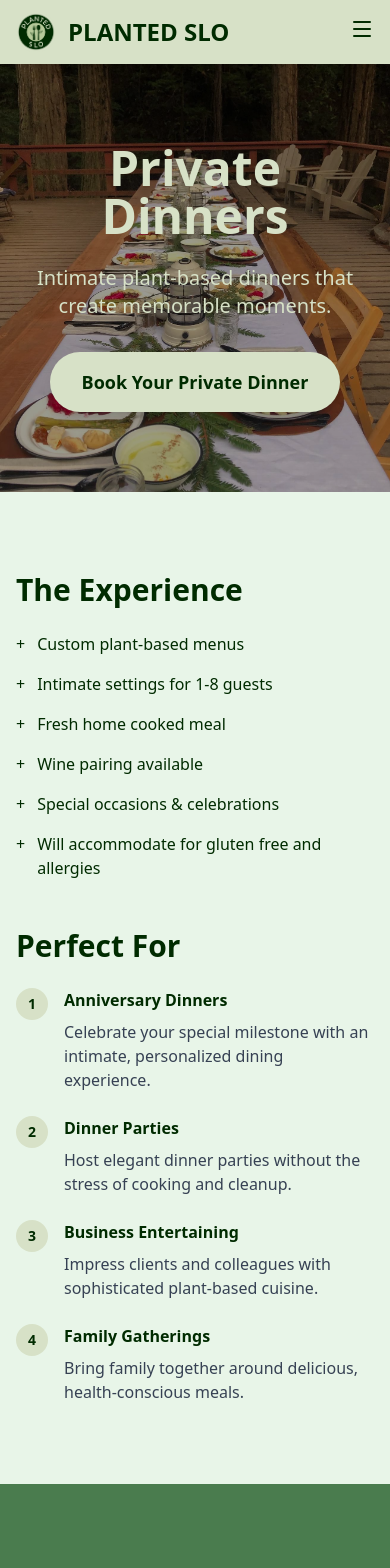
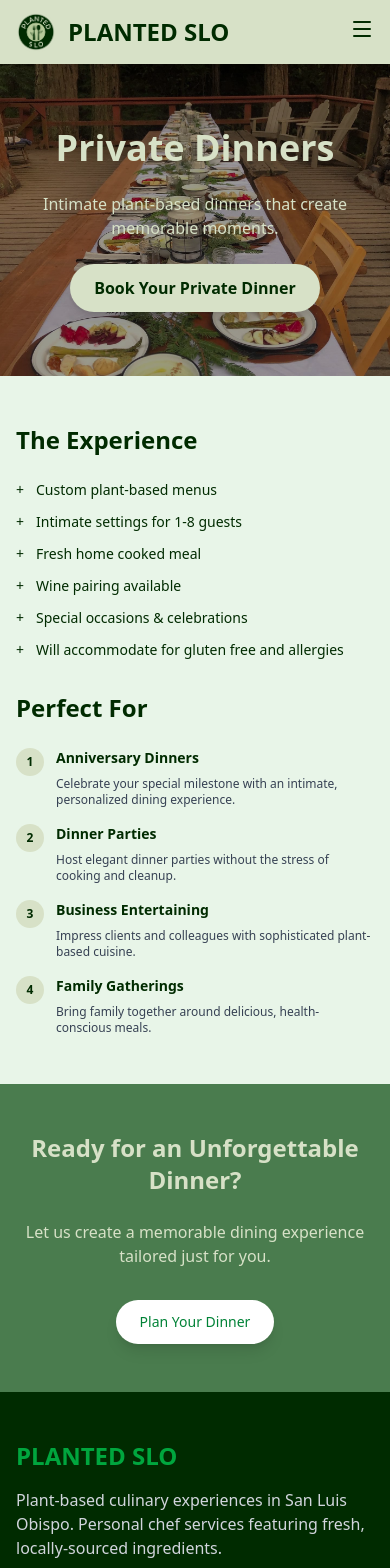
Before and after one commit to dancimo-lang/personal-chef-website, a Next.js app: page /private-dinners in a window 390 px wide. Shown: the top 1568 px of the page. Built offline with nearby package versions, Linux system fonts and the light colour scheme.

Commit message:
Optimize website for 1280x585 viewport size with xl: breakpoints

```diff
--- a/src/app/contact/page.tsx
+++ b/src/app/contact/page.tsx
@@ -21,7 +21,7 @@ export default function ContactPage() {
     <div className="min-h-screen" style={{backgroundColor: '#f5f2e8'}}>
       <Navigation />
       {/* Hero Section */}
-      <section className="relative h-[60vh] flex items-center justify-center">
+      <section className="relative min-h-[50vh] md:h-[60vh] xl:h-[55vh] flex items-center justify-center">
         <div className="absolute inset-0">
           <Image
             src="/images/acornorangecake.png"
@@ -34,14 +34,14 @@ export default function ContactPage() {
           <div className="absolute inset-0 bg-black/40"></div>
         </div>
         <div className="relative max-w-5xl mx-auto px-4 text-center">
-          <h1 className="text-4xl md:text-5xl font-bold mb-4 drop-shadow-lg" style={{color: '#d7e1c7'}}>
+          <h1 className="text-3xl sm:text-4xl md:text-5xl xl:text-4xl font-bold mb-4 drop-shadow-lg" style={{color: '#d7e1c7'}}>
             Contact PLANTED SLO
           </h1>
         </div>
       </section>
 
-      <div className="max-w-4xl mx-auto px-4 py-16">
-        <p className="text-lg mb-12" style={{color: '#002b00'}}>
+      <div className="max-w-4xl mx-auto px-4 py-12 md:py-16 xl:py-12">
+        <p className="text-base sm:text-lg md:text-lg xl:text-base mb-8 md:mb-12 xl:mb-8" style={{color: '#002b00'}}>
           Fill out the form below and I'll get back to you within 24-48 hours.
           <br />
           Prefer email? <a href="mailto:slo.planted@gmail.com" className="text-green-400 hover:text-green-300">slo.planted@gmail.com</a>
@@ -49,11 +49,11 @@ export default function ContactPage() {
 
         <ContactForm />
 
-        <div className="mt-16 pt-8 border-t border-gray-700">
-          <div className="grid md:grid-cols-2 gap-8">
+        <div className="mt-12 md:mt-16 xl:mt-12 pt-6 md:pt-8 xl:pt-6 border-t border-gray-700">
+          <div className="grid sm:grid-cols-2 md:grid-cols-2 xl:grid-cols-2 gap-6 md:gap-8 xl:gap-6">
             <div>
-              <h3 className="font-semibold mb-4" style={{color: '#002b00'}}>Service Areas</h3>
-              <div className="grid grid-cols-2 gap-2 text-sm" style={{color: '#002b00'}}>
+              <h3 className="font-semibold mb-4 text-base sm:text-base md:text-base xl:text-sm" style={{color: '#002b00'}}>Service Areas</h3>
+              <div className="grid grid-cols-2 gap-2 text-sm sm:text-sm md:text-sm xl:text-xs" style={{color: '#002b00'}}>
                 <p>San Luis Obispo</p>
                 <p>Paso Robles</p>
                 <p>Pismo Beach</p>
@@ -63,8 +63,8 @@ export default function ContactPage() {
               </div>
             </div>
             <div>
-              <h3 className="font-semibold mb-4" style={{color: '#002b00'}}>Quick Links</h3>
-              <div className="grid grid-cols-2 gap-2 text-sm">
+              <h3 className="font-semibold mb-4 text-base sm:text-base md:text-base xl:text-sm" style={{color: '#002b00'}}>Quick Links</h3>
+              <div className="grid grid-cols-2 gap-2 text-sm sm:text-sm md:text-sm xl:text-xs">
                 <a href="/meal-prep-services" className="text-green-400 hover:text-green-300">Meal Prep Services</a>
                 <a href="/private-dinners" className="text-green-400 hover:text-green-300">Private Dinners</a>
                 <a href="/about" className="text-green-400 hover:text-green-300">About PLANTED SLO</a>
--- a/src/app/meal-prep-services/page.tsx
+++ b/src/app/meal-prep-services/page.tsx
@@ -14,7 +14,7 @@ export default function MealPrepServices() {
     <div className="min-h-screen" style={{backgroundColor: '#f5f2e8'}}>
       <Navigation />
       {/* Hero Section */}
-      <section className="relative py-32">
+      <section className="relative py-20 md:py-24 lg:py-32 xl:py-24">
         <div
           className="absolute inset-0 bg-cover bg-center bg-no-repeat"
           style={{
@@ -24,12 +24,12 @@ export default function MealPrepServices() {
           <div className="absolute inset-0 bg-black/40"></div>
         </div>
         <div className="relative max-w-6xl mx-auto px-4 text-center">
-          <h1 className="text-5xl md:text-6xl font-bold mb-6" style={{color: '#d7e1c7'}}>
+          <h1 className="text-4xl sm:text-5xl md:text-6xl xl:text-5xl font-bold mb-6" style={{color: '#d7e1c7'}}>
             Meal Prep Services
           </h1>
           <Link
             href="/contact"
-            className="inline-block px-8 py-4 rounded-full font-semibold text-lg transition-all duration-300 shadow-lg hover:shadow-xl"
+            className="inline-block px-6 py-3 sm:px-8 sm:py-4 rounded-full font-semibold text-base sm:text-lg transition-all duration-300 shadow-lg hover:shadow-xl"
             style={{backgroundColor: '#d7e1c7', color: '#002b00'}}
           >
             Start Your Meal Prep Journey
@@ -38,19 +38,19 @@ export default function MealPrepServices() {
       </section>
 
       {/* Paragraph Section */}
-      <section className="py-20" style={{backgroundColor: '#e8f5e8'}}>
+      <section className="py-12 md:py-16 lg:py-20 xl:py-14" style={{backgroundColor: '#e8f5e8'}}>
         <div className="max-w-6xl mx-auto px-4">
-          <div className="grid grid-cols-12 gap-6 items-center">
+          <div className="grid grid-cols-12 gap-4 md:gap-6 lg:gap-6 xl:gap-4 items-center">
             {/* Left Images */}
-            <div className="col-span-12 md:col-span-3 space-y-8">
-              <div className="w-full h-48 rounded-lg overflow-hidden">
+            <div className="col-span-12 md:col-span-3 xl:col-span-3 space-y-4 md:space-y-6 lg:space-y-8 xl:space-y-4">
+              <div className="w-full h-36 md:h-40 lg:h-48 xl:h-36 rounded-lg overflow-hidden">
                 <img
                   src="/images/peanutsobanoodles.png"
                   alt="Meal Prep 1"
                   className="w-full h-full object-cover"
                 />
               </div>
-              <div className="w-full h-48 rounded-lg overflow-hidden">
+              <div className="w-full h-36 md:h-40 lg:h-48 xl:h-36 rounded-lg overflow-hidden">
                 <img
                   src="/images/falafelplate.png"
                   alt="Meal Prep 2"
@@ -60,8 +60,8 @@ export default function MealPrepServices() {
             </div>
 
             {/* Center Paragraph */}
-            <div className="col-span-12 md:col-span-6 text-center">
-              <p className="text-xl md:text-2xl" style={{color: '#002b00'}}>
+            <div className="col-span-12 md:col-span-6 xl:col-span-6 text-center">
+              <p className="text-base sm:text-lg md:text-xl lg:text-2xl xl:text-lg" style={{color: '#002b00'}}>
                 Do you want to incorporate more vegan meals into your diet?
                 <br /><br />
                 Do you want to eat fresh food but don't have time to prepare it yourself?
@@ -71,15 +71,15 @@ export default function MealPrepServices() {
             </div>
 
             {/* Right Images */}
-            <div className="col-span-12 md:col-span-3 space-y-8">
-              <div className="w-full h-48 rounded-lg overflow-hidden">
+            <div className="col-span-12 md:col-span-3 xl:col-span-3 space-y-4 md:space-y-6 lg:space-y-8 xl:space-y-4">
+              <div className="w-full h-36 md:h-40 lg:h-48 xl:h-36 rounded-lg overflow-hidden">
                 <img
                   src="/images/cucumbersalad.png"
                   alt="Meal Prep 3"
                   className="w-full h-full object-cover"
                 />
               </div>
-              <div className="w-full h-48 rounded-lg overflow-hidden">
+              <div className="w-full h-36 md:h-40 lg:h-48 xl:h-36 rounded-lg overflow-hidden">
                 <img
                   src="/images/dinnertable.png"
                   alt="Meal Prep 4"
@@ -92,22 +92,22 @@ export default function MealPrepServices() {
       </section>
 
       {/* Services Details */}
-      <section className="py-20" style={{backgroundColor: '#e8f5e8'}}>
+      <section className="py-12 md:py-16 lg:py-20 xl:py-14" style={{backgroundColor: '#e8f5e8'}}>
         <div className="max-w-4xl mx-auto px-4 text-center">
-          <div className="space-y-16">
+          <div className="space-y-12 md:space-y-14 lg:space-y-16 xl:space-y-12">
             <div>
-              <h2 className="text-xl md:text-2xl font-bold mb-6" style={{color: '#002b00'}}>
+              <h2 className="text-lg sm:text-xl md:text-2xl lg:text-2xl xl:text-lg font-bold mb-4 md:mb-6 xl:mb-4" style={{color: '#002b00'}}>
                 What are Meal Prep services?
               </h2>
-              <p className="text-xl md:text-2xl leading-relaxed max-w-3xl mx-auto" style={{color: '#002b00'}}>
+              <p className="text-base sm:text-lg md:text-xl lg:text-2xl xl:text-base leading-relaxed max-w-3xl mx-auto" style={{color: '#002b00'}}>
                 A <strong>MEAL PREP SERVICES</strong> is provided to a household that wants fresh, ready-to-eat meals in their fridge 1-5 days per week. These plant-based meals will be made in your own home by Meredith, stored in your prefered containers, and labeled with reheating instructions. These services give time back to the family or individual and help to get more locally grown, plant-based meals into your weekly routine.
               </p>
             </div>
             <div>
-              <h2 className="text-xl md:text-2xl font-bold mb-6" style={{color: '#002b00'}}>
+              <h2 className="text-lg sm:text-xl md:text-2xl lg:text-2xl xl:text-lg font-bold mb-4 md:mb-6 xl:mb-4" style={{color: '#002b00'}}>
                 How It Works
               </h2>
-              <p className="text-xl md:text-2xl leading-relaxed max-w-3xl mx-auto" style={{color: '#002b00'}}>
+              <p className="text-base sm:text-lg md:text-xl lg:text-2xl xl:text-base leading-relaxed max-w-3xl mx-auto" style={{color: '#002b00'}}>
                 You will take a questionnaire asking about your household's personal food needs. We will set up a time for a site visit, and we will walk through what a meal prep-day in your house will look like. During the site-visit, I will take note of space, available equipment, and we will finalize your personalized menu. On the day of service, I will purchase the groceries needed for the meal(s) then come to your house to prepare and store the meals, clean up the kitchen, and accept your payment and grocery reimbursement.
               </p>
             </div>
@@ -116,17 +116,17 @@ export default function MealPrepServices() {
       </section>
 
       {/* CTA Section */}
-      <section className="py-20" style={{backgroundColor: '#4a7c4e'}}>
+      <section className="py-12 md:py-16 lg:py-20 xl:py-14" style={{backgroundColor: '#4a7c4e'}}>
         <div className="max-w-4xl mx-auto px-4 text-center">
-          <h2 className="text-4xl font-bold mb-6" style={{color: '#d7e1c7'}}>
+          <h2 className="text-2xl sm:text-3xl md:text-4xl lg:text-4xl xl:text-3xl font-bold mb-6" style={{color: '#d7e1c7'}}>
             Ready to Simplify Your Week?
           </h2>
-          <p className="text-xl mb-8" style={{color: '#d7e1c7'}}>
+          <p className="text-base sm:text-lg md:text-xl lg:text-xl xl:text-base mb-8" style={{color: '#d7e1c7'}}>
             Let us handle the meal planning and prep so you can focus on what matters most.
           </p>
           <Link
             href="/contact"
-            className="inline-block bg-white text-green-700 px-8 py-4 rounded-full font-medium hover:bg-green-50 transition-all duration-300 shadow-lg"
+            className="inline-block bg-white text-green-700 px-6 py-3 sm:px-8 sm:py-4 rounded-full font-medium hover:bg-green-50 transition-all duration-300 shadow-lg text-sm sm:text-base"
           >
             Get Started Today
           </Link>
--- a/src/app/private-dinners/page.tsx
+++ b/src/app/private-dinners/page.tsx
@@ -14,7 +14,7 @@ export default function PrivateDinners() {
     <div className="min-h-screen" style={{backgroundColor: '#f5f2e8'}}>
       <Navigation />
       {/* Hero Section */}
-      <section className="relative py-20">
+      <section className="relative py-16 md:py-20 lg:py-20 xl:py-16">
         <div
           className="absolute inset-0 bg-cover bg-center bg-no-repeat"
           style={{
@@ -24,15 +24,15 @@ export default function PrivateDinners() {
           <div className="absolute inset-0 bg-black/40"></div>
         </div>
         <div className="relative max-w-6xl mx-auto px-4 text-center">
-          <h1 className="text-5xl md:text-6xl font-bold mb-6" style={{color: '#d7e1c7'}}>
+          <h1 className="text-4xl sm:text-5xl md:text-6xl xl:text-5xl font-bold mb-6" style={{color: '#d7e1c7'}}>
             Private Dinners
           </h1>
-          <p className="text-xl md:text-2xl mb-8 max-w-3xl mx-auto" style={{color: '#d7e1c7'}}>
+          <p className="text-base sm:text-lg md:text-xl lg:text-2xl xl:text-lg mb-6 md:mb-8 xl:mb-6 max-w-3xl mx-auto" style={{color: '#d7e1c7'}}>
             Intimate plant-based dinners that create memorable moments.
           </p>
           <Link
             href="/contact"
-            className="inline-block px-8 py-4 rounded-full font-semibold text-lg transition-all duration-300 shadow-lg hover:shadow-xl"
+            className="inline-block px-6 py-3 sm:px-8 sm:py-4 rounded-full font-semibold text-base sm:text-lg transition-all duration-300 shadow-lg hover:shadow-xl"
             style={{backgroundColor: '#d7e1c7', color: '#002b00'}}
           >
             Book Your Private Dinner
@@ -41,14 +41,14 @@ export default function PrivateDinners() {
       </section>
 
       {/* Experience Details */}
-      <section className="py-20" style={{backgroundColor: '#e8f5e8'}}>
+      <section className="py-12 md:py-16 lg:py-20 xl:py-14" style={{backgroundColor: '#e8f5e8'}}>
         <div className="max-w-6xl mx-auto px-4">
-          <div className="grid md:grid-cols-2 gap-12">
+          <div className="grid md:grid-cols-2 gap-8 md:gap-10 lg:gap-12 xl:gap-8">
             <div>
-              <h2 className="text-3xl font-bold mb-6" style={{color: '#002b00'}}>
+              <h2 className="text-2xl sm:text-3xl md:text-3xl lg:text-3xl xl:text-2xl font-bold mb-6" style={{color: '#002b00'}}>
                 The Experience
               </h2>
-              <ul className="space-y-4" style={{color: '#002b00'}}>
+              <ul className="space-y-3 md:space-y-4 lg:space-y-4 xl:space-y-3 text-sm sm:text-base md:text-base lg:text-base xl:text-sm" style={{color: '#002b00'}}>
                 <li className="flex items-start">
                   <span className="mr-3">+</span>
                   <span>Custom plant-based menus</span>
@@ -76,44 +76,44 @@ export default function PrivateDinners() {
               </ul>
             </div>
             <div>
-              <h2 className="text-3xl font-bold mb-6" style={{color: '#002b00'}}>
+              <h2 className="text-2xl sm:text-3xl md:text-3xl lg:text-3xl xl:text-2xl font-bold mb-6" style={{color: '#002b00'}}>
                 Perfect For
               </h2>
-              <div className="space-y-6">
-                <div className="flex items-start space-x-4">
-                  <div className="flex-shrink-0 w-8 h-8 rounded-full flex items-center justify-center text-sm font-bold" style={{backgroundColor: '#d7e1c7', color: '#002b00'}}>
+              <div className="space-y-4 md:space-y-6 lg:space-y-6 xl:space-y-4">
+                <div className="flex items-start space-x-3 md:space-x-4 lg:space-x-4 xl:space-x-3">
+                  <div className="flex-shrink-0 w-7 h-7 md:w-8 md:h-8 lg:w-8 lg:h-8 xl:w-7 xl:h-7 rounded-full flex items-center justify-center text-xs sm:text-sm md:text-sm lg:text-sm xl:text-xs font-bold" style={{backgroundColor: '#d7e1c7', color: '#002b00'}}>
                     <span>1</span>
                   </div>
                   <div>
-                    <h3 className="font-semibold mb-2" style={{color: '#002b00'}}>Anniversary Dinners</h3>
-                    <p className="text-gray-700">Celebrate your special milestone with an intimate, personalized dining experience.</p>
+                    <h3 className="font-semibold mb-2 text-sm sm:text-base md:text-base lg:text-base xl:text-sm" style={{color: '#002b00'}}>Anniversary Dinners</h3>
+                    <p className="text-gray-700 text-xs sm:text-sm md:text-sm lg:text-sm xl:text-xs">Celebrate your special milestone with an intimate, personalized dining experience.</p>
                   </div>
                 </div>
-                <div className="flex items-start space-x-4">
-                  <div className="flex-shrink-0 w-8 h-8 rounded-full flex items-center justify-center text-sm font-bold" style={{backgroundColor: '#d7e1c7', color: '#002b00'}}>
+                <div className="flex items-start space-x-3 md:space-x-4 lg:space-x-4 xl:space-x-3">
+                  <div className="flex-shrink-0 w-7 h-7 md:w-8 md:h-8 lg:w-8 lg:h-8 xl:w-7 xl:h-7 rounded-full flex items-center justify-center text-xs sm:text-sm md:text-sm lg:text-sm xl:text-xs font-bold" style={{backgroundColor: '#d7e1c7', color: '#002b00'}}>
                     <span>2</span>
                   </div>
                   <div>
-                    <h3 className="font-semibold mb-2" style={{color: '#002b00'}}>Dinner Parties</h3>
-                    <p className="text-gray-700">Host elegant dinner parties without the stress of cooking and cleanup.</p>
+                    <h3 className="font-semibold mb-2 text-sm sm:text-base md:text-base lg:text-base xl:text-sm" style={{color: '#002b00'}}>Dinner Parties</h3>
+                    <p className="text-gray-700 text-xs sm:text-sm md:text-sm lg:text-sm xl:text-xs">Host elegant dinner parties without the stress of cooking and cleanup.</p>
                   </div>
                 </div>
-                <div className="flex items-start space-x-4">
-                  <div className="flex-shrink-0 w-8 h-8 rounded-full flex items-center justify-center text-sm font-bold" style={{backgroundColor: '#d7e1c7', color: '#002b00'}}>
+                <div className="flex items-start space-x-3 md:space-x-4 lg:space-x-4 xl:space-x-3">
+                  <div className="flex-shrink-0 w-7 h-7 md:w-8 md:h-8 lg:w-8 lg:h-8 xl:w-7 xl:h-7 rounded-full flex items-center justify-center text-xs sm:text-sm md:text-sm lg:text-sm xl:text-xs font-bold" style={{backgroundColor: '#d7e1c7', color: '#002b00'}}>
                     <span>3</span>
                   </div>
                   <div>
-                    <h3 className="font-semibold mb-2" style={{color: '#002b00'}}>Business Entertaining</h3>
-                    <p className="text-gray-700">Impress clients and colleagues with sophisticated plant-based cuisine.</p>
+                    <h3 className="font-semibold mb-2 text-sm sm:text-base md:text-base lg:text-base xl:text-sm" style={{color: '#002b00'}}>Business Entertaining</h3>
+                    <p className="text-gray-700 text-xs sm:text-sm md:text-sm lg:text-sm xl:text-xs">Impress clients and colleagues with sophisticated plant-based cuisine.</p>
                   </div>
                 </div>
-                <div className="flex items-start space-x-4">
-                  <div className="flex-shrink-0 w-8 h-8 rounded-full flex items-center justify-center text-sm font-bold" style={{backgroundColor: '#d7e1c7', color: '#002b00'}}>
+                <div className="flex items-start space-x-3 md:space-x-4 lg:space-x-4 xl:space-x-3">
+                  <div className="flex-shrink-0 w-7 h-7 md:w-8 md:h-8 lg:w-8 lg:h-8 xl:w-7 xl:h-7 rounded-full flex items-center justify-center text-xs sm:text-sm md:text-sm lg:text-sm xl:text-xs font-bold" style={{backgroundColor: '#d7e1c7', color: '#002b00'}}>
                     <span>4</span>
                   </div>
                   <div>
-                    <h3 className="font-semibold mb-2" style={{color: '#002b00'}}>Family Gatherings</h3>
-                    <p className="text-gray-700">Bring family together around delicious, health-conscious meals.</p>
+                    <h3 className="font-semibold mb-2 text-sm sm:text-base md:text-base lg:text-base xl:text-sm" style={{color: '#002b00'}}>Family Gatherings</h3>
+                    <p className="text-gray-700 text-xs sm:text-sm md:text-sm lg:text-sm xl:text-xs">Bring family together around delicious, health-conscious meals.</p>
                   </div>
                 </div>
               </div>
@@ -124,17 +124,17 @@ export default function PrivateDinners() {
 
 
       {/* CTA Section */}
-      <section className="py-20" style={{backgroundColor: '#4a7c4e'}}>
+      <section className="py-12 md:py-16 lg:py-20 xl:py-14" style={{backgroundColor: '#4a7c4e'}}>
         <div className="max-w-4xl mx-auto px-4 text-center">
-          <h2 className="text-4xl font-bold mb-6" style={{color: '#d7e1c7'}}>
+          <h2 className="text-2xl sm:text-3xl md:text-4xl lg:text-4xl xl:text-3xl font-bold mb-6" style={{color: '#d7e1c7'}}>
             Ready for an Unforgettable Dinner?
           </h2>
-          <p className="text-xl mb-8" style={{color: '#d7e1c7'}}>
+          <p className="text-base sm:text-lg md:text-xl lg:text-xl xl:text-base mb-8" style={{color: '#d7e1c7'}}>
             Let us create a memorable dining experience tailored just for you.
           </p>
           <Link
             href="/contact"
-            className="inline-block bg-white text-green-700 px-8 py-4 rounded-full font-medium hover:bg-green-50 transition-all duration-300 shadow-lg"
+            className="inline-block bg-white text-green-700 px-6 py-3 sm:px-8 sm:py-4 rounded-full font-medium hover:bg-green-50 transition-all duration-300 shadow-lg text-sm sm:text-base"
           >
             Plan Your Dinner
           </Link>
```
Also changed, not shown: src/app/about/page.tsx (+4 -4 lines), src/app/page.tsx (+31 -31 lines).
